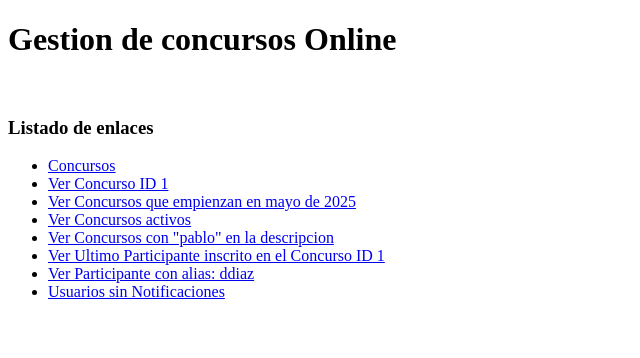
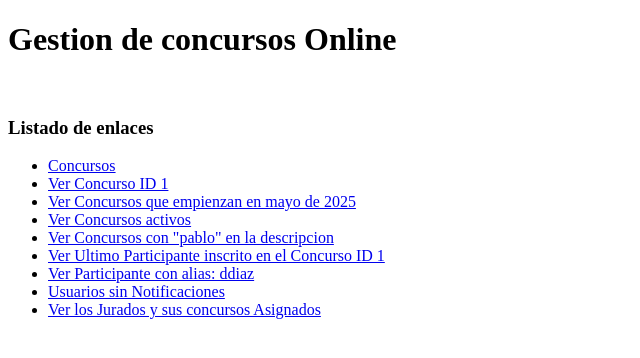
Before and after one commit to Manuel-Avecilla/Gestion_Concursos_Online, a Django app: page / in a window 1280 px wide. Shown: the top 358 px of the page, without its empty margins (0-640 px from the left). Run offline with Django 5.2, Linux system fonts and the light colour scheme.

Commit message:
Terminar url_9

```diff
--- a/app/Concursos_Online/templates/Concursos_Online/index.html
+++ b/app/Concursos_Online/templates/Concursos_Online/index.html
@@ -1,5 +1,5 @@
 <!DOCTYPE html>
-<html lang="en">
+<html lang="es">
 <head>
     <meta charset="UTF-8">
     <meta name="viewport" content="width=device-width, initial-scale=1.0">
@@ -18,6 +18,7 @@
         <li><a href="{% url 'dame_ultimo_participante' id_concurso=1 %}">Ver Ultimo Participante inscrito en el Concurso ID 1</a></li>
         <li><a href="{% url 'detalle_participante_alias' alias_participante="ddiaz" %}">Ver Participante con alias: ddiaz</a></li>
         <li><a href="{% url 'usuarios_sin_notificar' %}">Usuarios sin Notificaciones</a></li>
+        <li><a href="{% url 'dame_jurados' %}">Ver los Jurados y sus concursos Asignados</a></li>
     </ul>
 </body>
 </html>
--- a/app/Concursos_Online/urls.py
+++ b/app/Concursos_Online/urls.py
@@ -12,6 +12,7 @@ urlpatterns = [
     path('concursos-online/ultimo-participante-inscrito/<int:id_concurso>', views.dame_ultimo_participante, name='dame_ultimo_participante'),
     re_path(r'^participante/(?P<alias_participante>[a-zA-Z0-9_-]+)/$', views.detalle_participante_alias, name='detalle_participante_alias'),
     path('usuarios_sin_notificaciones/', views.usuarios_sin_notificar, name='usuarios_sin_notificar'),
+    path('jurados/listar', views.dame_jurados, name='dame_jurados'),
 ]
 
 # Explicacion re_path:
--- a/app/Concursos_Online/views.py
+++ b/app/Concursos_Online/views.py
@@ -1,6 +1,6 @@
 from django.shortcuts import render
 from .models import *
-from django.db.models import Q
+from django.db.models import Q , Prefetch
 # Create your views here.
 
 def index(request):
@@ -228,3 +228,23 @@ def usuarios_sin_notificar(request):
     """
 
     return render(request, 'Concursos_Online/no_notificados.html',{'Usuario_Mostrar':usuarios_no_notificados})
+
+# Una url que obtiene todos los objetos Jurado.
+def dame_jurados(request):
+
+    jurados = (
+        Jurado.objects
+        .select_related('usuario')
+        .prefetch_related(Prefetch('concursos'))
+    )
+    jurados.all()
+
+    """
+    jurados = (Jurado.objects.raw(
+    "SELECT * FROM Concursos_Online_jurado ju "
+    + " JOIN Concursos_Online_usuario user ON user.id = ju.usuario_id"
+    + " LEFT JOIN Concursos_Online_asigna asig ON asig.jurado_id = ju.id "
+    + " LEFT JOIN Concursos_Online_concurso co ON asig.concurso_id = co.id "
+    ))
+    """
+    return render(request, 'Concursos_Online/lista_Jurados.html', {'Jurados_Mostrar':jurados})
```
Also changed, not shown: app/Concursos_Online/templates/Concursos_Online/lista_Jurados.html (added, +29 -0 lines), docs/url.md (+6 -0 lines).
